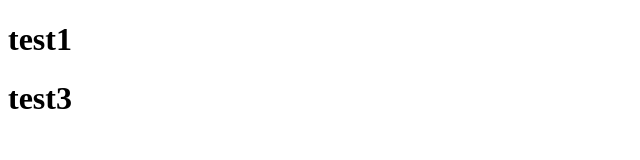
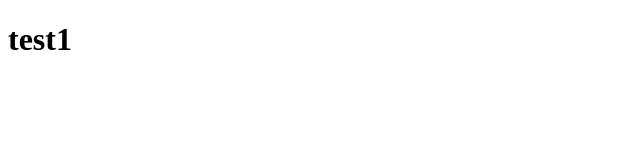
Before and after one commit to trantuananh6279/testgit, a plain HTML site: page index.html in a window 1280 px wide. Shown: the whole page, without its empty margins (0-640 px from the left). Drawn offline with Linux system fonts and the light colour scheme.

Commit message:
Revert "Test2"

```diff
--- a/index.html
+++ b/index.html
@@ -7,6 +7,5 @@
 </head>
 <body>
     <h1>test1</h1>
-    <h1>test3</h1>
 </body>
 </html>
```
